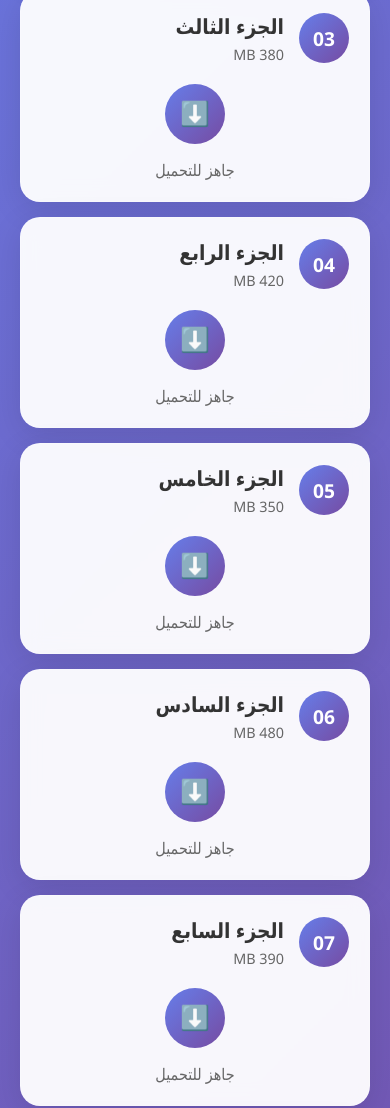
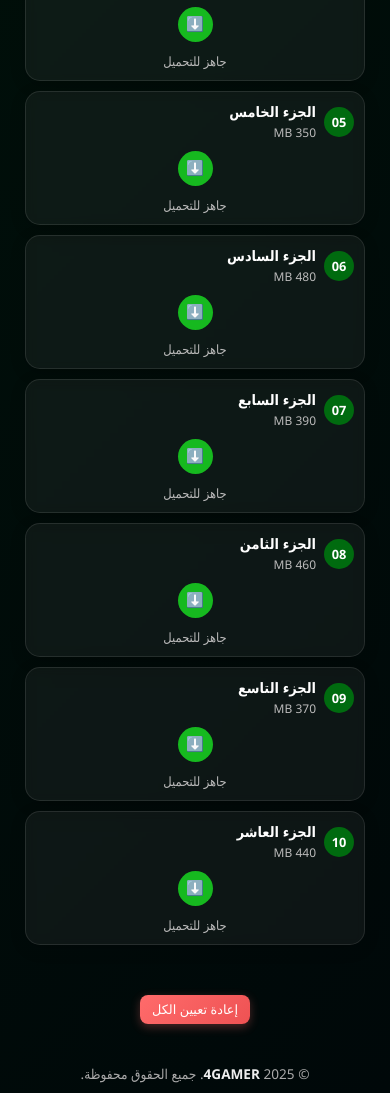
Before and after one commit to U01729/PRT, a plain HTML site: page index.html in a window 390 px wide. Shown: the part 684-1792 px from the top of the page. Drawn offline with Linux system fonts and the light colour scheme.

Commit message:
Apply design improvements, new color palette, responsiveness, and add footer copyright

```diff
--- a/index.html
+++ b/index.html
@@ -29,6 +29,10 @@
                 <button id="resetAllBtn" class="reset-btn">إعادة تعيين الكل</button>
             </div>
         </main>
+
+        <footer class="footer">
+            &copy; 2025 <a href="https://t.me/C9_9M" target="_blank">4GAMER</a>. جميع الحقوق محفوظة.
+        </footer>
     </div>
 
     <script src="script.js" defer></script>
--- a/style.css
+++ b/style.css
@@ -1,3 +1,4 @@
+/* General Styles */
 * {
     margin: 0;
     padding: 0;
@@ -6,16 +7,24 @@
 
 body {
     font-family: 'Segoe UI', Tahoma, Geneva, Verdana, sans-serif;
-    background: linear-gradient(135deg, #667eea 0%, #764ba2 100%);
+    background: linear-gradient(135deg, rgb(0, 18, 10) 0%, rgb(0, 8, 9) 100%); /* Updated gradient from 4GAMER palette */
     min-height: 100vh;
     padding: 20px;
+    display: flex;
+    flex-direction: column;
+    align-items: center;
+    justify-content: center;
+    color: #f0f0f0; /* Light text for dark background */
 }
 
 .container {
     max-width: 1200px;
     margin: 0 auto;
+    width: 100%;
+    padding: 0 15px;
 }
 
+/* Header */
 .main-header {
     text-align: center;
     margin-bottom: 40px;
@@ -53,29 +62,31 @@ body {
 
 .progress-fill {
     height: 100%;
-    background: linear-gradient(90deg, #00ff88, #00cc6a);
+    background: linear-gradient(90deg, rgb(22, 185, 31), rgb(51, 224, 52)); /* Updated gradient from 4GAMER palette */
     width: 0%;
     transition: width 0.5s ease;
     border-radius: 4px;
 }
 
+/* Parts Grid */
 .parts-grid {
     display: grid;
-    grid-template-columns: repeat(auto-fill, minmax(280px, 1fr));
-    gap: 20px;
+    grid-template-columns: repeat(auto-fill, minmax(250px, 1fr)); /* Smaller cards */
+    gap: 15px; /* Reduced gap */
     padding: 20px 0;
 }
 
 .part-card {
-    background: rgba(255,255,255,0.95);
-    border-radius: 20px;
-    padding: 25px;
-    box-shadow: 0 8px 32px rgba(0,0,0,0.1);
-    backdrop-filter: blur(10px);
-    border: 1px solid rgba(255,255,255,0.2);
+    background: rgba(255,255,255,0.05); /* Darker, more transparent cards */
+    border-radius: 15px; /* Slightly smaller border-radius */
+    padding: 20px; /* Reduced padding */
+    box-shadow: 0 4px 15px rgba(0,0,0,0.2); /* Adjusted shadow */
+    backdrop-filter: blur(5px); /* Reduced blur */
+    border: 1px solid rgba(255,255,255,0.1); /* Lighter border */
     transition: all 0.3s cubic-bezier(0.4, 0, 0.2, 1);
     position: relative;
     overflow: hidden;
+    color: #f0f0f0; /* Light text */
 }
 
 .part-card::before {
@@ -85,13 +96,13 @@ body {
     left: -100%;
     width: 100%;
     height: 100%;
-    background: linear-gradient(90deg, transparent, rgba(255,255,255,0.4), transparent);
+    background: linear-gradient(90deg, transparent, rgba(255,255,255,0.05), transparent);
     transition: left 0.6s;
 }
 
 .part-card:hover {
-    transform: translateY(-5px);
-    box-shadow: 0 12px 40px rgba(0,0,0,0.15);
+    transform: translateY(-3px);
+    box-shadow: 0 8px 25px rgba(0,0,0,0.3);
 }
 
 .part-card:hover::before {
@@ -101,58 +112,63 @@ body {
 .part-header {
     display: flex;
     align-items: center;
-    margin-bottom: 20px;
+    margin-bottom: 15px; /* Reduced margin */
 }
 
 .part-number {
-    width: 50px;
-    height: 50px;
+    width: 40px; /* Smaller number circle */
+    height: 40px;
     border-radius: 50%;
-    background: linear-gradient(135deg, #667eea, #764ba2);
+    background: rgb(0, 107, 15); /* From 4GAMER palette */
     color: white;
     display: flex;
     align-items: center;
     justify-content: center;
     font-weight: bold;
-    font-size: 1.2rem;
-    margin-left: 15px;
+    font-size: 1rem; /* Smaller font size */
+    margin-left: 10px; /* Reduced margin */
+    flex-shrink: 0;
 }
 
 .part-info h3 {
-    color: #333;
-    font-size: 1.3rem;
-    margin-bottom: 5px;
+    color: white;
+    font-size: 1.1rem; /* Smaller font size */
+    margin-bottom: 3px;
 }
 
 .part-size {
-    color: #666;
-    font-size: 0.9rem;
+    color: #bbb;
+    font-size: 0.8rem;
 }
 
 .download-section {
     text-align: center;
+    display: flex;
+    flex-direction: column;
+    align-items: center;
+    justify-content: center;
 }
 
 .download-btn {
-    width: 60px;
-    height: 60px;
+    width: 45px; /* Smaller button */
+    height: 45px;
     border: none;
     border-radius: 50%;
-    background: linear-gradient(135deg, #667eea, #764ba2);
+    background: rgb(22, 185, 31); /* From 4GAMER palette */
     color: white;
-    font-size: 1.5rem;
+    font-size: 1.2rem; /* Smaller icon */
     cursor: pointer;
     transition: all 0.3s ease;
-    margin-bottom: 15px;
+    margin-bottom: 10px; /* Reduced margin */
     display: flex;
     align-items: center;
     justify-content: center;
-    margin: 0 auto 15px;
+    flex-shrink: 0;
 }
 
 .download-btn:hover {
     transform: scale(1.1);
-    box-shadow: 0 5px 20px rgba(102, 126, 234, 0.4);
+    box-shadow: 0 3px 10px rgba(51, 224, 52, 0.4);
 }
 
 .download-btn:active {
@@ -160,31 +176,32 @@ body {
 }
 
 .status-text {
-    color: #666;
+    color: #bbb;
     font-weight: 500;
     transition: all 0.3s ease;
+    font-size: 0.9rem;
 }
 
-/* حالة التحميل المكتمل */
+/* Downloaded State */
 .part-card.downloaded {
-    background: rgba(46, 204, 113, 0.1);
-    border-color: rgba(46, 204, 113, 0.3);
+    background: rgba(51, 224, 52, 0.1); /* Lighter green background */
+    border-color: rgba(51, 224, 52, 0.3);
 }
 
 .part-card.downloaded .download-btn {
-    background: linear-gradient(135deg, #27ae60, #2ecc71);
+    background: rgb(51, 224, 52); /* Solid green */
 }
 
 .part-card.downloaded .status-text {
-    color: #27ae60;
+    color: rgb(51, 224, 52);
     font-weight: bold;
 }
 
 .part-card.downloaded .part-number {
-    background: linear-gradient(135deg, #27ae60, #2ecc71);
+    background: rgb(51, 224, 52);
 }
 
-/* تأثير الانيميشن */
+/* Animation */
 @keyframes successPulse {
     0% { transform: scale(1); }
     50% { transform: scale(1.05); }
@@ -195,25 +212,7 @@ body {
     animation: successPulse 0.6s ease;
 }
 
-/* استجابة للشاشات الصغيرة */
-@media (max-width: 768px) {
-    .parts-grid {
-        grid-template-columns: 1fr;
-        gap: 15px;
-    }
-
-    .main-header h1 {
-        font-size: 2rem;
-    }
-
-    .part-card {
-        padding: 20px;
-    }
-}
-
-
-
-
+/* Actions Section (Reset Button) */
 .actions {
     text-align: center;
     margin-top: 30px;
@@ -224,20 +223,127 @@ body {
     background: linear-gradient(135deg, #ff6b6b, #ee5253);
     color: white;
     border: none;
-    border-radius: 10px;
-    padding: 12px 25px;
-    font-size: 1.1rem;
+    border-radius: 8px; /* Slightly smaller border-radius */
+    padding: 10px 20px; /* Reduced padding */
+    font-size: 1rem; /* Smaller font size */
     cursor: pointer;
     transition: all 0.3s ease;
-    box-shadow: 0 4px 15px rgba(255, 107, 107, 0.3);
+    box-shadow: 0 3px 10px rgba(255, 107, 107, 0.3);
 }
 
 .reset-btn:hover {
-    transform: translateY(-3px);
-    box-shadow: 0 6px 20px rgba(255, 107, 107, 0.4);
+    transform: translateY(-2px);
+    box-shadow: 0 5px 15px rgba(255, 107, 107, 0.4);
 }
 
 .reset-btn:active {
     transform: translateY(0);
-    box-shadow: 0 2px 10px rgba(255, 107, 107, 0.2);
+    box-shadow: 0 1px 5px rgba(255, 107, 107, 0.2);
 }
+
+/* Footer */
+.footer {
+    margin-top: 40px;
+    text-align: center;
+    font-size: 0.85rem;
+    color: #aaa;
+}
+
+.footer a {
+    color: #eee;
+    text-decoration: none;
+    font-weight: bold;
+}
+
+.footer a:hover {
+    text-decoration: underline;
+}
+
+/* Responsive Design */
+@media (max-width: 768px) {
+    .parts-grid {
+        grid-template-columns: 1fr;
+        gap: 10px;
+    }
+
+    .main-header h1 {
+        font-size: 2rem;
+    }
+
+    .part-card {
+        padding: 15px;
+    }
+
+    .part-number {
+        width: 35px;
+        height: 35px;
+        font-size: 0.9rem;
+    }
+
+    .part-info h3 {
+        font-size: 1rem;
+    }
+
+    .download-btn {
+        width: 40px;
+        height: 40px;
+        font-size: 1rem;
+    }
+
+    .reset-btn {
+        padding: 8px 15px;
+        font-size: 0.9rem;
+    }
+}
+
+@media (max-width: 480px) {
+    body {
+        padding: 10px;
+    }
+
+    .main-header h1 {
+        font-size: 1.8rem;
+    }
+
+    .overall-progress {
+        padding: 15px;
+    }
+
+    .part-card {
+        padding: 10px;
+    }
+
+    .part-header {
+        margin-bottom: 10px;
+    }
+
+    .part-number {
+        width: 30px;
+        height: 30px;
+        font-size: 0.8rem;
+        margin-left: 8px;
+    }
+
+    .part-info h3 {
+        font-size: 0.9rem;
+    }
+
+    .part-size {
+        font-size: 0.75rem;
+    }
+
+    .download-btn {
+        width: 35px;
+        height: 35px;
+        font-size: 0.9rem;
+    }
+
+    .status-text {
+        font-size: 0.8rem;
+    }
+
+    .reset-btn {
+        padding: 7px 12px;
+        font-size: 0.8rem;
+    }
+}
```
